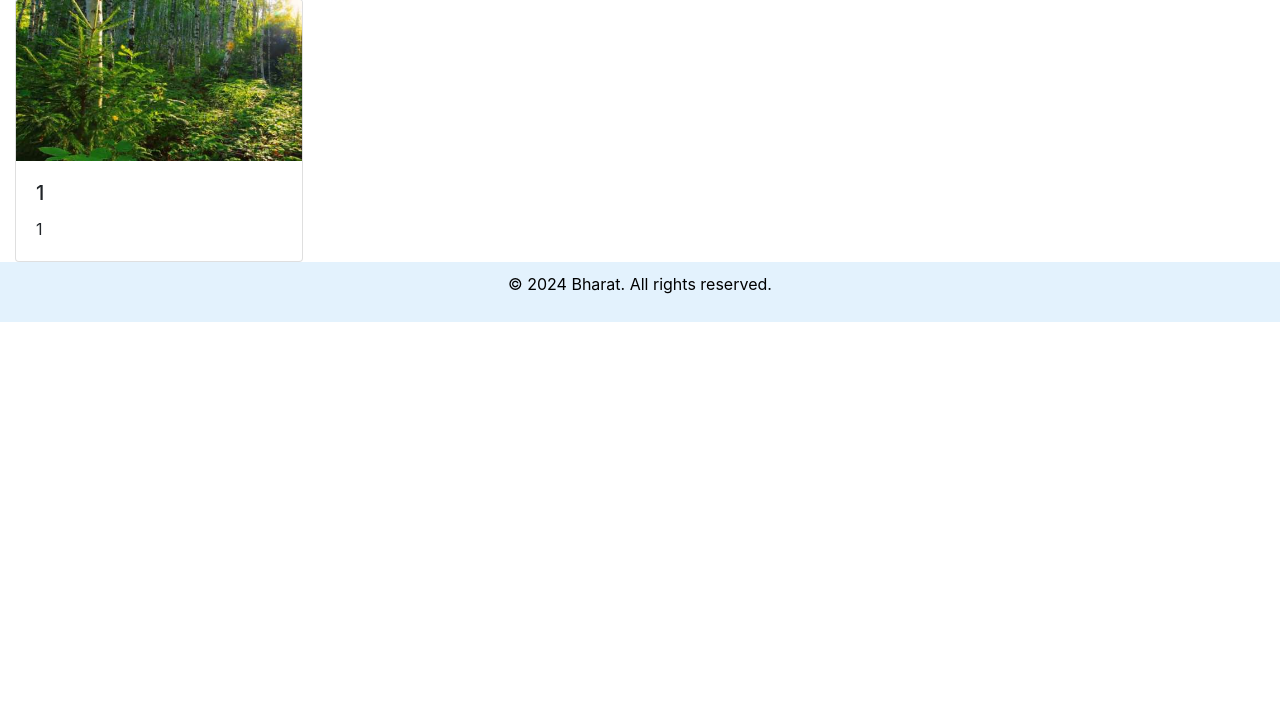
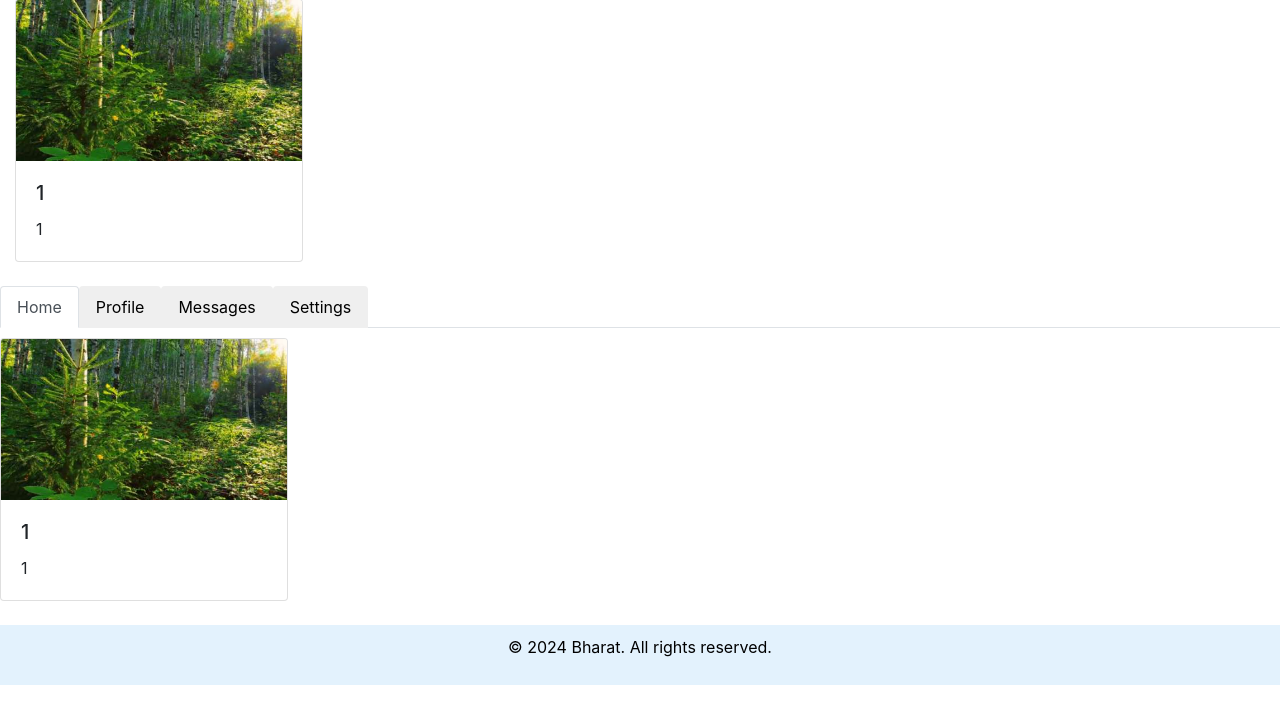
Before and after one commit to shubham16079/flask_app_travel, a Flask app: page /destinations/1 in a window 1280 px wide. Shown: the part 90-800 px from the top of the page. Run offline with Flask 3, Linux system fonts and the light colour scheme; tables that the repository leaves empty hold one stand-in row (values such as "Sample post"); parts of the project's set-up code (start-up, migrations or seed data) failed here and were passed over; some libraries are stand-ins or nearby versions.

Commit message:
experience data

```diff
--- a/app/models.py
+++ b/app/models.py
@@ -7,10 +7,15 @@ class Experience(db.Model):
     id = db.Column(db.Integer, primary_key=True)
     slug = db.Column()
     description = db.Column()
+    destination = db.Column()
 
     @classmethod
     def get_by_slug(cls, slug):
         return cls.query.filter_by(slug=slug).all()
+
+    @classmethod
+    def get_experience_by_destination_id(cls, destination_id):
+        return cls.query.filter_by(destination=destination_id).all()
 
     @classmethod
     def get_all(cls):
--- a/app/routes.py
+++ b/app/routes.py
@@ -58,7 +58,9 @@ def all_experiences():
 @app.route('/destinations/<slug>')
 def destination_by_slug(slug):
      destinations_test = models.Destination.get_destination_by_slug(slug)
-     return render_template('destination.html',slug=slug, destinations_test=destinations_test)
+     destination_id = destinations_test[0].id if destinations_test else None
+     experince_data = models.Experience.get_experience_by_destination_id(destination_id)
+     return render_template('destination.html',slug=slug, destinations_test=destinations_test,experince_data=experince_data)
 
 @app.route('/destinations')
 def all_destinations():
--- a/app/templates/base.html
+++ b/app/templates/base.html
@@ -3,7 +3,10 @@
 <head>
     <link rel="stylesheet" href="{{ url_for('static', filename='css/style.css') }}">
     <link rel="stylesheet" href="https://cdn.jsdelivr.net/npm/bootstrap@4.0.0/dist/css/bootstrap.min.css" integrity="sha384-Gn5384xqQ1aoWXA+058RXPxPg6fy4IWvTNh0E263XmFcJlSAwiGgFAW/dAiS6JXm" crossorigin="anonymous">
-
+    <script src="https://code.jquery.com/jquery-3.2.1.slim.min.js" integrity="sha384-KJ3o2DKtIkvYIK3UENzmM7KCkRr/rE9/Qpg6aAZGJwFDMVNA/GpGFF93hXpG5KkN" crossorigin="anonymous"></script>
+    <script src="https://cdn.jsdelivr.net/npm/popper.js@1.12.9/dist/umd/popper.min.js" integrity="sha384-ApNbgh9B+Y1QKtv3Rn7W3mgPxhU9K/ScQsAP7hUibX39j7fakFPskvXusvfa0b4Q" crossorigin="anonymous"></script>
+    <script src="https://cdn.jsdelivr.net/npm/bootstrap@4.0.0/dist/js/bootstrap.min.js" integrity="sha384-JZR6Spejh4U02d8jOt6vLEHfe/JQGiRRSQQxSfFWpi1MquVdAyjUar5+76PVCmYl" crossorigin="anonymous"></script><link href="https://cdn.jsdelivr.net/npm/select2@4.1.0-rc.0/dist/css/select2.min.css" rel="stylesheet" />
+    <script src="https://cdn.jsdelivr.net/npm/select2@4.1.0-rc.0/dist/js/select2.min.js"></script>
 </head>
 <body>
     <header>
@@ -76,10 +79,6 @@
     </main>
 
     <footer>
-        <script src="https://code.jquery.com/jquery-3.2.1.slim.min.js" integrity="sha384-KJ3o2DKtIkvYIK3UENzmM7KCkRr/rE9/Qpg6aAZGJwFDMVNA/GpGFF93hXpG5KkN" crossorigin="anonymous"></script>
-        <script src="https://cdn.jsdelivr.net/npm/popper.js@1.12.9/dist/umd/popper.min.js" integrity="sha384-ApNbgh9B+Y1QKtv3Rn7W3mgPxhU9K/ScQsAP7hUibX39j7fakFPskvXusvfa0b4Q" crossorigin="anonymous"></script>
-        <script src="https://cdn.jsdelivr.net/npm/bootstrap@4.0.0/dist/js/bootstrap.min.js" integrity="sha384-JZR6Spejh4U02d8jOt6vLEHfe/JQGiRRSQQxSfFWpi1MquVdAyjUar5+76PVCmYl" crossorigin="anonymous"></script><link href="https://cdn.jsdelivr.net/npm/select2@4.1.0-rc.0/dist/css/select2.min.css" rel="stylesheet" />
-        <script src="https://cdn.jsdelivr.net/npm/select2@4.1.0-rc.0/dist/js/select2.min.js"></script>
         <p>&copy; 2024 {{ _('Bharat') }}. {{ _('All rights reserved.') }}</p>
     </footer>
 </body>
--- a/app/templates/destination.html
+++ b/app/templates/destination.html
@@ -3,6 +3,11 @@
 {% block title %}Home - Travel Website{% endblock %}
 
 {% block content %}
+<style>
+    button {
+        cursor: pointer;
+    }
+</style>
 {% if slug %}
      {% for all_destination in destinations_test %}
             <div class="col-md-3">
@@ -13,6 +18,42 @@
                         <p class="card-text">{{ all_destination.description }}</p>
                     </div>
                 </div>
+            </div>
+            <br>
+            <ul class="nav nav-tabs" id="myTab" role="tablist">
+                <li class="nav-item" role="presentation">
+                <button class="nav-link active" id="home-tab" data-bs-toggle="tab" data-bs-target="#home" type="button" role="tab" aria-controls="home" aria-selected="true">Home</button>
+                </li>
+                <li class="nav-item" role="presentation">
+                <button class="nav-link" id="profile-tab" data-bs-toggle="tab" data-bs-target="#profile" type="button" role="tab" aria-controls="profile" aria-selected="false">Profile</button>
+                </li>
+                <li class="nav-item" role="presentation">
+                <button class="nav-link" id="messages-tab" data-bs-toggle="tab" data-bs-target="#messages" type="button" role="tab" aria-controls="messages" aria-selected="false">Messages</button>
+                </li>
+                <li class="nav-item" role="presentation">
+                <button class="nav-link" id="settings-tab" data-bs-toggle="tab" data-bs-target="#settings" type="button" role="tab" aria-controls="settings" aria-selected="false">Settings</button>
+                </li>
+            </ul>
+
+            <div class="tab-content">
+                <div class="tab-pane active" id="home" role="tabpanel" aria-labelledby="home-tab">
+                    <div class="row" style="margin-top:10px">
+                        {% for experience in experince_data %}
+                            <div class="col-md-3 mb-4">
+                                <div class="card" style="width: 18rem;">
+                                    <img class="card-img-top" src="{{ url_for('static', filename='images/nature.jpeg') }}" alt="Card image cap">
+                                    <div class="card-body">
+                                        <h5 class="card-title">{{ experience.slug }}</h5>
+                                        <p class="card-text">{{ experience.description }}</p>
+                                    </div>
+                                </div>
+                            </div>
+                        {% endfor %}
+                    </div>
+                </div>
+                <div class="tab-pane" id="profile" role="tabpanel" aria-labelledby="profile-tab">..hello.</div>
+                <div class="tab-pane" id="messages" role="tabpanel" aria-labelledby="messages-tab">..fdsfsfddfs.</div>
+                <div class="tab-pane" id="settings" role="tabpanel" aria-labelledby="settings-tab">.fdsfs..</div>
             </div>
         {% endfor %}
 {% elif not slug %}
@@ -50,6 +91,17 @@
 </div>
 
 {% endif %}
+<script>
+    $(document).ready(function() {
+      $('#myTab button').on('click', function (e) {
+        e.preventDefault();
+        $('.tab-pane').removeClass('active show');
+        $($(this).data('bs-target')).addClass('active show');
+        $('#myTab button').removeClass('active');
+        $(this).addClass('active');
+      });
+    });
+  </script>
 
 
 {% endblock %}
```
